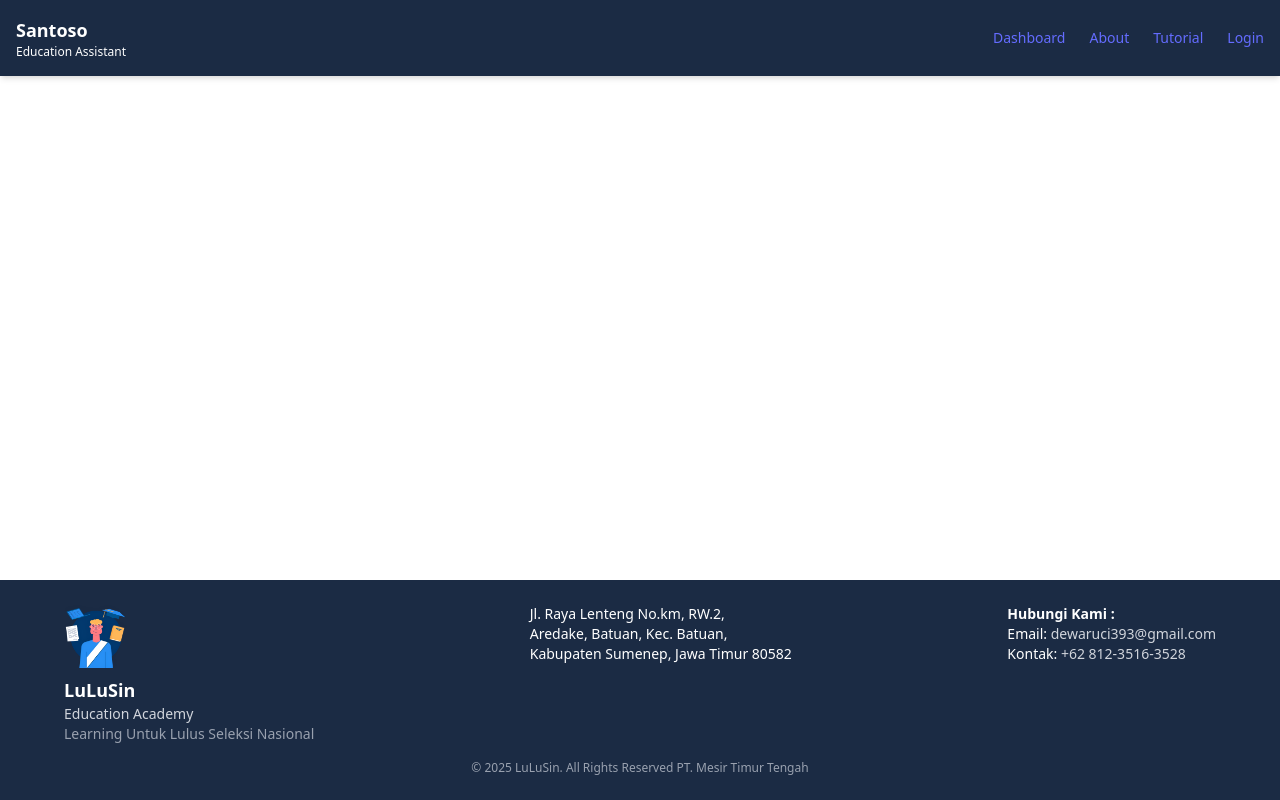
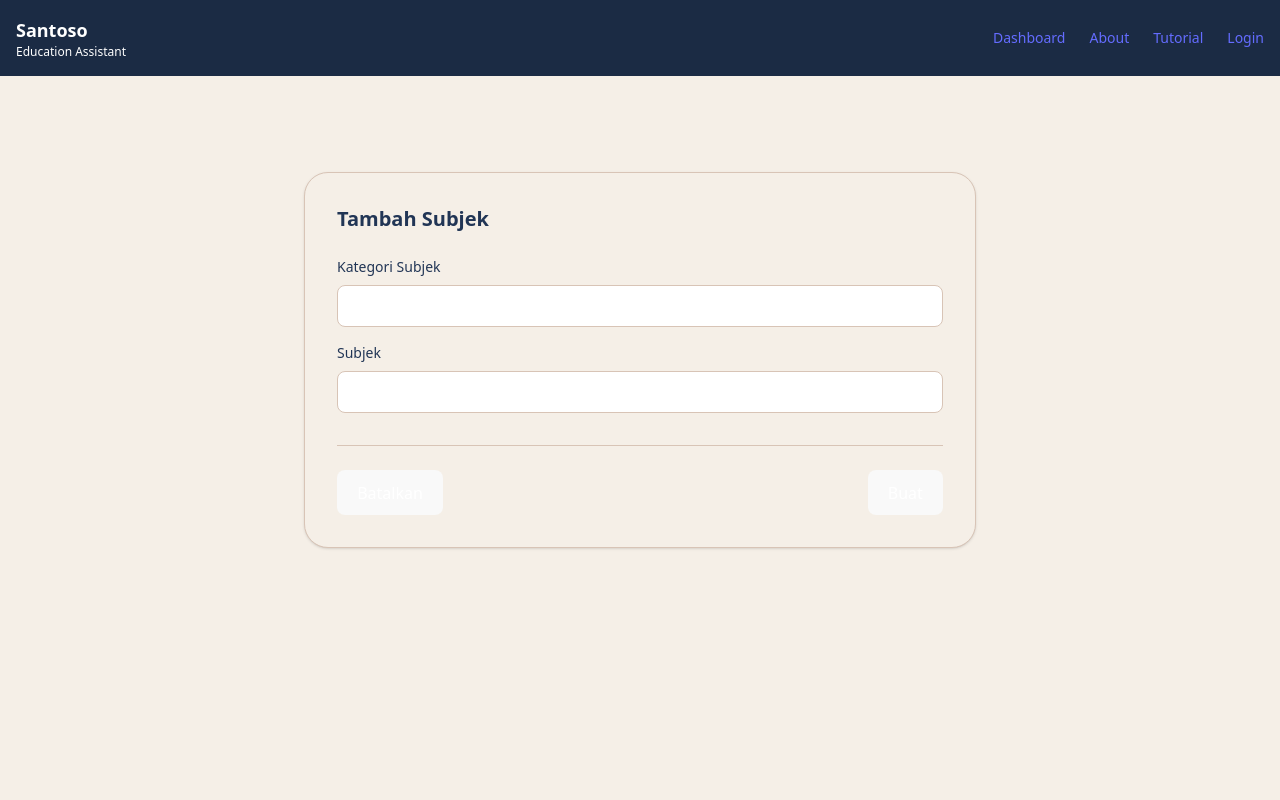
Before and after one commit to mifzalf/LuLuSin-FrontEnd, a React (Vite) app: page /guru/subjek/create in a window 1280 px wide. Built offline with nearby package versions, Linux system fonts and the light colour scheme.

Commit message:
feat: adding pages guru subjek create

```diff
--- a/src/App.jsx
+++ b/src/App.jsx
@@ -31,6 +31,7 @@ import GuruKategori from "./Pages/Guru/GuruKategori";
 import KategoriSubjek from "./Pages/Guru/KategoriSubjek";
 import EditKategoriSubjek from "./Pages/Guru/EditKategoriSubjek";
 import GuruSubjek from "./Pages/Guru/GuruSubjek";
+import GuruSubjekCreate from "./Pages/Guru/GuruSubjekCreate";
 
 
 function App() {
@@ -111,6 +112,7 @@ function App() {
             <Route path="guru/tryout/id/subjek/editpembahasan/create" element={<EditSoalCreatePembahasan />} />
             <Route path="guru/tryout/id/subjek/create" element={<CreateTryoutSubjek />} />
             <Route path="guru/subjek" element={<GuruSubjek />} />
+            <Route path="guru/subjek/create" element={<GuruSubjekCreate />} />
 
 
             {/* Siswa Routes */}
--- /dev/null
+++ b/src/Pages/Guru/GuruSubjekCreate.jsx
@@ -0,0 +1,65 @@
+"use client"
+
+import { useState } from "react"
+import { useNavigate } from "react-router-dom"
+
+const GuruSubjekCreate = () => {
+  const navigate = useNavigate()
+  const [kategori, setKategori] = useState("")
+  const [subjek, setSubjek] = useState("")
+
+  const handleSubmit = (e) => {
+    e.preventDefault()
+    navigate("/guru/subjek")
+  }
+
+  return (
+    <div className="bg-[#F5EFE7] min-h-screen w-full flex items-start justify-center pt-24">
+      <div className="bg-[#F5EFE7] rounded-3xl p-8 w-full max-w-2xl border border-[#D8C4B6] shadow-sm">
+        <h2 className="text-xl font-bold text-[#213555] mb-6">Tambah Subjek</h2>
+
+        <form onSubmit={handleSubmit}>
+          <div className="mb-4">
+            <label className="block text-[#213555] text-sm font-medium mb-2">Kategori Subjek</label>
+            <input
+              type="text"
+              value={kategori}
+              onChange={(e) => setKategori(e.target.value)}
+              className="w-full p-2 border border-[#D8C4B6] rounded-lg bg-white outline-none focus:ring-1 focus:ring-[#3E5879]"
+            />
+          </div>
+
+          <div className="mb-8">
+            <label className="block text-[#213555] text-sm font-medium mb-2">Subjek</label>
+            <input
+              type="text"
+              value={subjek}
+              onChange={(e) => setSubjek(e.target.value)}
+              className="w-full p-2 border border-[#D8C4B6] rounded-lg bg-white outline-none focus:ring-1 focus:ring-[#3E5879]"
+            />
+          </div>
+
+          <hr className="border-t border-[#D8C4B6] mb-6" />
+
+          <div className="flex justify-between">
+            <button
+              type="button"
+              onClick={() => navigate("/guru/subjek")}
+              className="bg-[#3E5879] text-white px-6 py-2 rounded-md hover:bg-[#213555] transition-colors"
+            >
+              Batalkan
+            </button>
+            <button
+              type="submit"
+              className="bg-[#3E5879] text-white px-6 py-2 rounded-md hover:bg-[#213555] transition-colors"
+            >
+              Buat
+            </button>
+          </div>
+        </form>
+      </div>
+    </div>
+  )
+}
+
+export default GuruSubjekCreate
```
